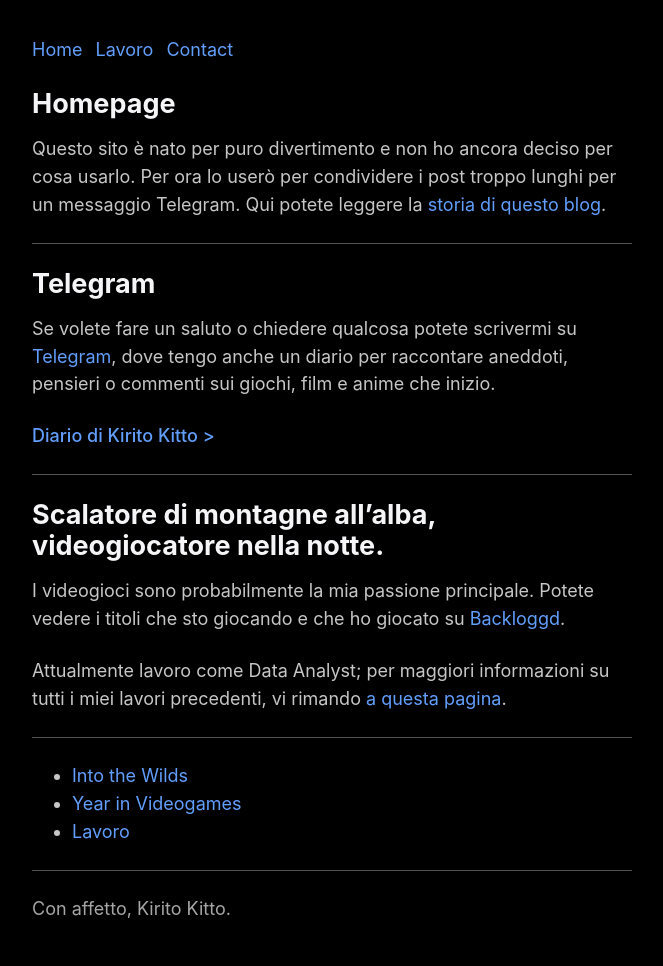
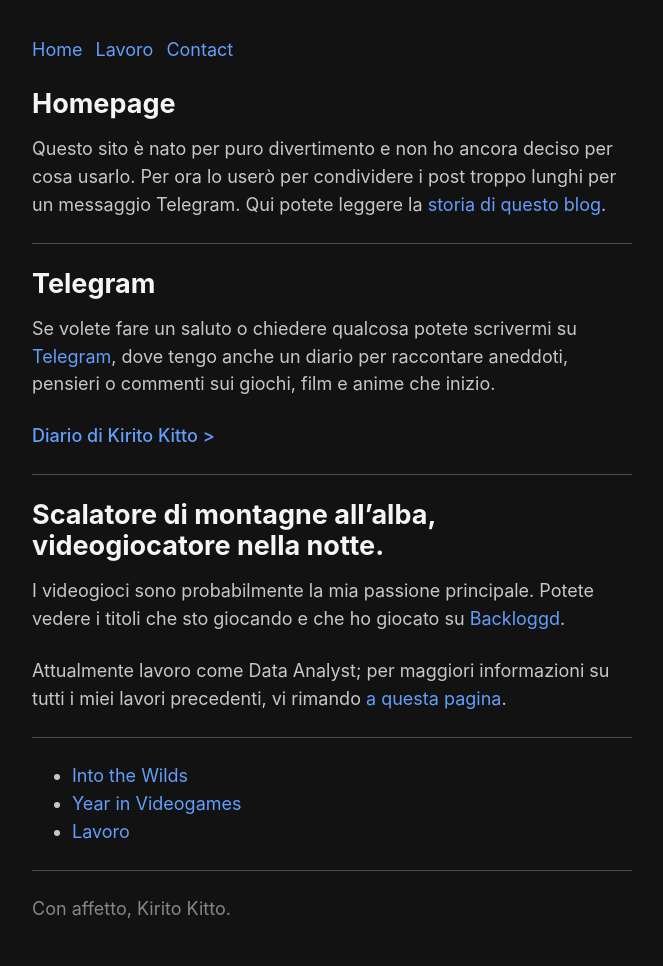
Before and after one commit to KiritoKitto/kiritokitto.github.io, a Jekyll site: the page built from index.md, in a window 1280 px wide. Shown: the whole page, without its empty margins (308-971 px from the left). Built offline with Jekyll 4.4.1, drawn with Linux system fonts in a browser that asks for light colours; some web fonts are replaced; our own code applies the rules of GitHub Pages for plain Markdown files.

Commit message:
dark style

```diff
--- a/css/dark.css
+++ b/css/dark.css
@@ -2,12 +2,12 @@
     --font: -apple-system,BlinkMacSystemFont,Segoe UI,Roboto,Oxygen-Sans,Ubuntu,Cantarell,Helvetica Neue,sans-serif;
     --font-title: -apple-system,BlinkMacSystemFont,Segoe UI,Roboto,Oxygen-Sans,Ubuntu,Cantarell,Helvetica Neue,sans-serif;
 
-    --color-background: rgb(0, 0, 0);
-    --color-background-secondary: rgb(23, 23, 23);
+    --color-background: rgb(18, 18, 18);
+    --color-background-secondary: rgba(80, 80, 85, 0.2);
 
-    --color-primary: rgba(245, 245, 247,1);
-    --color-secondary: rgba(247, 247, 247, 0.8);
-    --color-tertiary: rgb(166, 166, 166);
+    --color-primary: rgb(245, 245, 247);
+    --color-secondary: rgba(245, 245, 247,0.8);
+    --color-tertiary: rgba(134, 134, 139, 1);
 
     --color-link-primary: rgb(98,158,251);
     --color-link-secondary: rgb(255, 214, 10);
```
